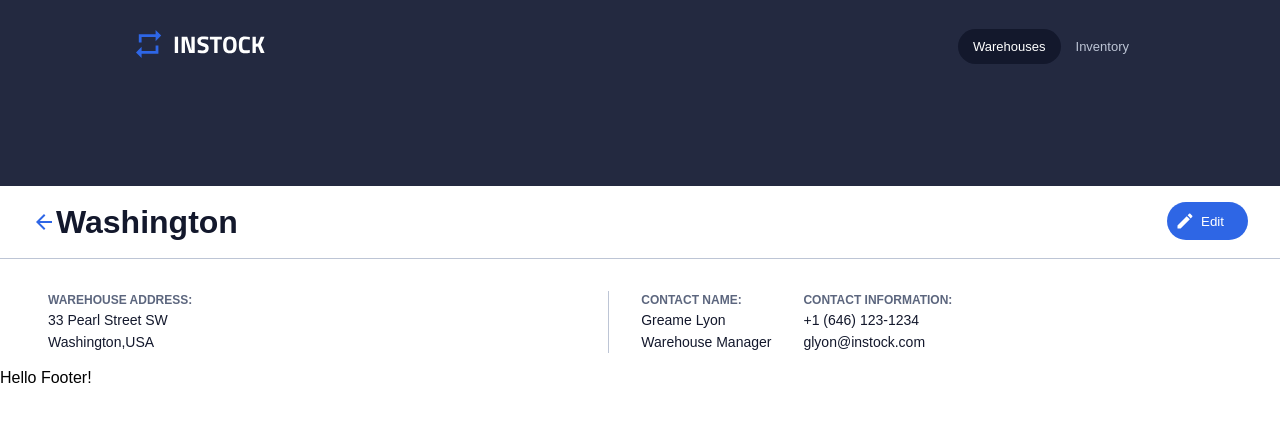
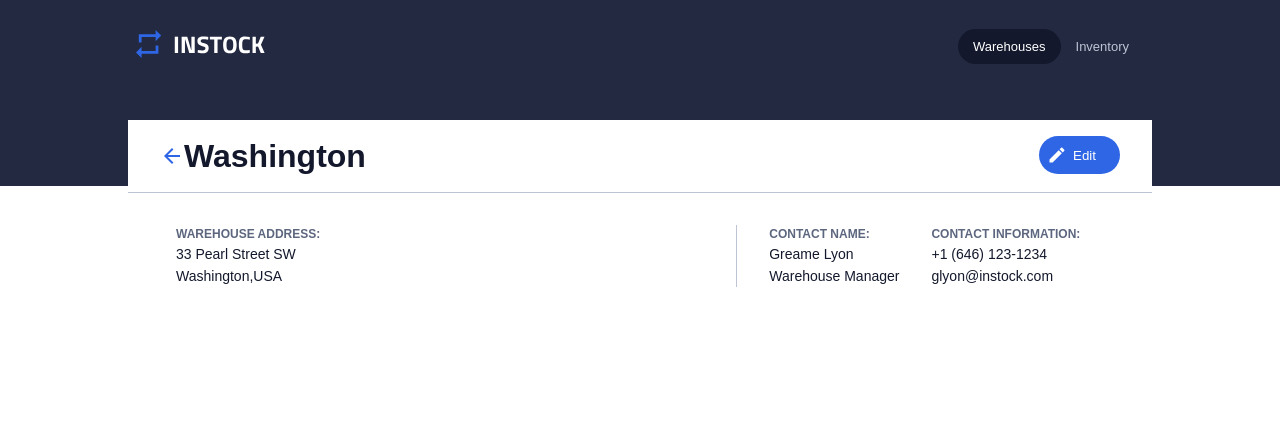
Before and after one commit to MoeyR/instock, a React (Create React App) app: page /warehouses/1 in a window 1280 px wide. Shown: the top 422 px of the page. Built offline with nearby package versions, Linux system fonts and the light colour scheme.

Commit message:
finish the edit and backarrow link

```diff
--- a/src/components/Footer/Footer.jsx
+++ b/src/components/Footer/Footer.jsx
@@ -1,7 +1,7 @@
 function Footer(){
     return (
         <>
-            <p>Hello Footer!</p>
+            {/* <p>Hello Footer!</p> */}
         </>
     )
 }
--- a/src/pages/WarehouseDetailPage/WarehouseDetailPage.jsx
+++ b/src/pages/WarehouseDetailPage/WarehouseDetailPage.jsx
@@ -1,6 +1,7 @@
 import backarrow from "../../assets/icons/arrow_back-24px.svg";
 import "./WarehouseDetailPage.scss";
 import { useParams } from "react-router-dom";
+import { Link } from "react-router-dom";
 function WarehouseDetailPage() {
   const params = useParams();
   const warehouseId = params.id;
@@ -17,14 +18,20 @@ function WarehouseDetailPage() {
     };
     return detail;
   };
+
+  const handleClick = ()=>{
+    window.history.back();
+  }
   return (
     <div className="warehouse-detail">
       <div className="warehouse-detail__title">
         <div className="warehouse-detail__imgname">
-          <img src={backarrow} alt="back" />
+          <img src={backarrow} alt="back" onClick={handleClick}/>
           <h1>{getDetailbyId(warehouseId).name}</h1>
         </div>
-        <button className="warehouse-detail__edit">Edit</button>
+        <Link to={`/warehouses/${warehouseId}/edit`}>
+          <button className="warehouse-detail__edit">Edit</button>
+        </Link>
       </div>
       <div className="warehouse-detail__info">
         <div className="warehouse-detail__address">
--- a/src/pages/WarehouseDetailPage/WarehouseDetailPage.scss
+++ b/src/pages/WarehouseDetailPage/WarehouseDetailPage.scss
@@ -3,6 +3,21 @@
 @use '../../styles/partials/global' as *;
 @use '../../styles/partials/mixins' as *;
 .warehouse-detail{
+    background-color: $white;
+    width: calc(100% - 2rem);
+    position: absolute;
+    top: 25%;
+    left: 1rem;
+    border: $lightgrey;
+
+    @include tablet{
+        top: 15%;
+    }
+
+    @include desktop{
+        left: 8rem;
+        width: calc(100% - 16rem);
+    }
 
     &__imgname{
         display: flex;
@@ -12,7 +27,7 @@
     &__title{
         display: flex;
         justify-content: space-between;
-        padding: 1rem;
+        padding: 1rem 0.5rem;
 
         @include tablet{
             padding: 1rem 2rem;
@@ -57,7 +72,7 @@
     }
 }
 &__address{
-    padding: 1rem 1rem;
+    padding: 1rem 0.5rem;
     @include tablet{
         padding: 0 1rem;
         margin-top: 1rem;
@@ -78,7 +93,7 @@
 &__contact{
     display: flex;
     justify-content: space-between;
-    padding: 1rem 1rem;
+    padding: 1rem 0.5rem;
 
     @include tablet{
         margin-top: 1rem;
@@ -88,11 +103,8 @@
 
 }
 
-&__addressCity{
-
-}
-
 &__contactName{
+    margin-right: 0.5rem;
     @include tablet{
         margin-right: 2rem;
     }
```
Also changed, not shown: src/components/Header/Header.scss (line endings or trailing spaces).
